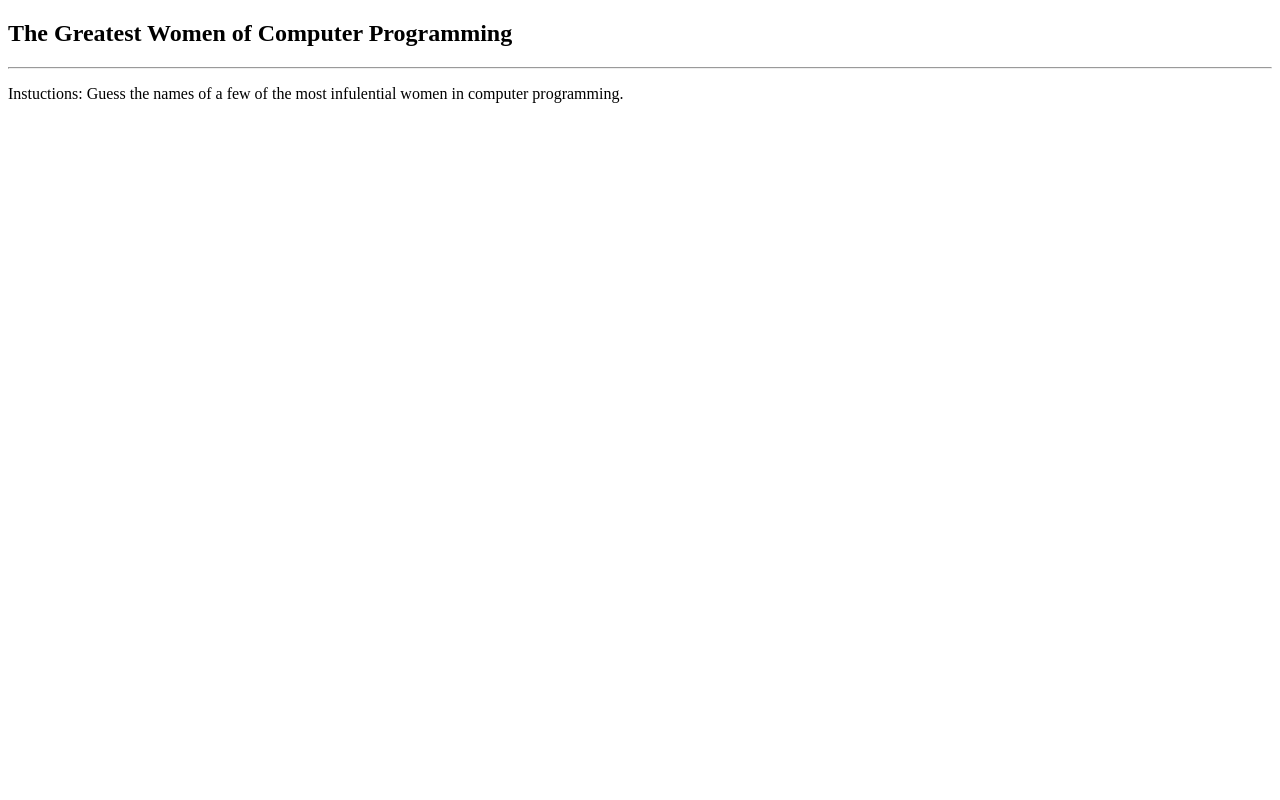
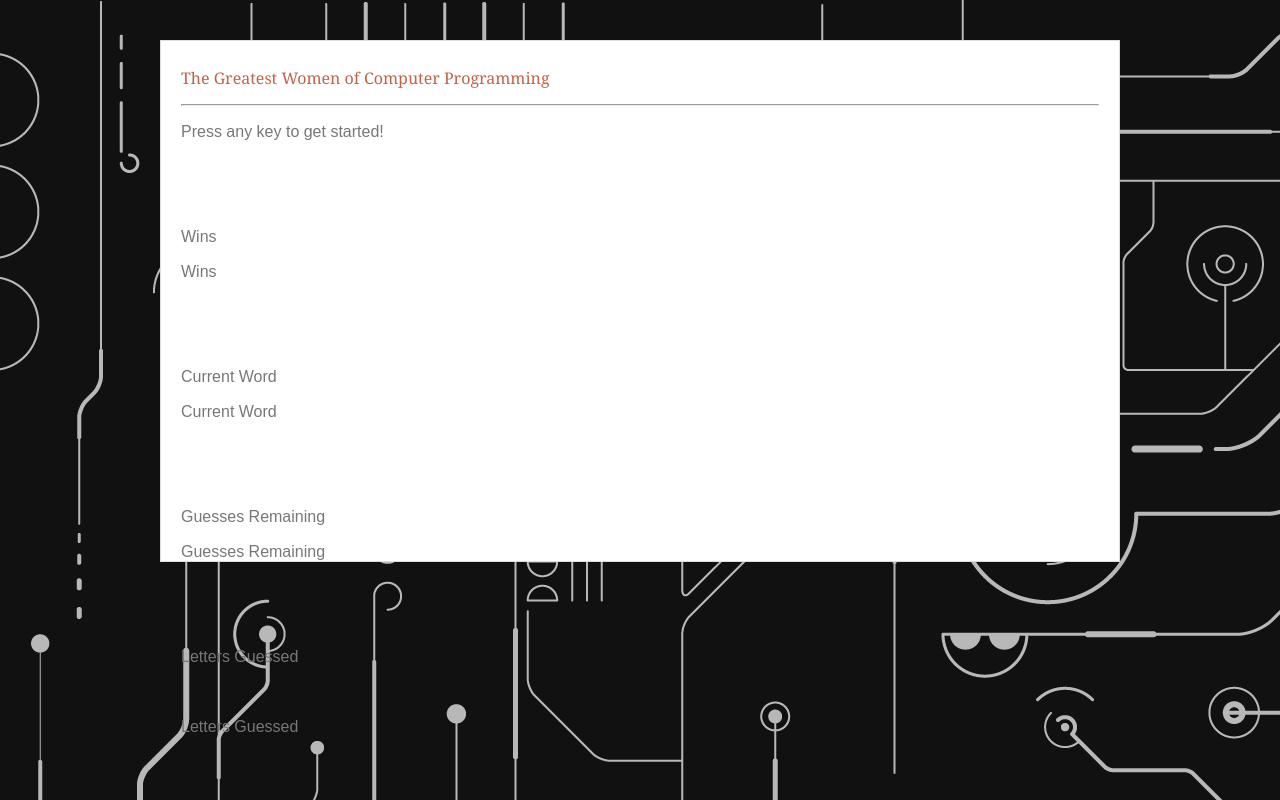
Before and after one commit to umbachg/Word-Guess-Game, a plain HTML site: page index.html in a window 1280 px wide. Drawn offline with Linux system fonts and the light colour scheme.

Commit message:
adding more files and organizing it all.

```diff
--- /dev/null
+++ b/assets/css/css.css
@@ -0,0 +1,39 @@
+body {
+	font-family: 'Arial', Helvetica, sans-serif;
+	color: #777777;
+	background-image: url('../images/background_image.png');
+	margin: 0;
+	padding: 0;
+}
+
+h1 {
+	font-family: 'Georgia', 'Times New Roman', Times, serif;
+	font-size: 24px;
+	color: #ffffff;
+	text-align: center;
+}
+
+h2 {
+	font-family: 'Georgia', 'Times New Roman', Times, serif;
+	color: #c26346;
+}
+
+.container {
+	width: 960px;
+	min-height: 100%;
+	margin: 0 auto;
+}
+
+#main {
+	background-color: #ffffff;
+	trsp
+    width: 920px;
+    height: 480px;
+    padding: 20px;
+    margin: auto;
+    margin: 40px 0px;
+    border-style: solid;
+    border-width: 1px;
+	border-color: #dddddd;
+	line-height: 35px;
+}
--- /dev/null
+++ b/assets/css/reset.css
@@ -0,0 +1,48 @@
+/* http://meyerweb.com/eric/tools/css/reset/
+   v2.0 | 20110126
+   License: none (public domain)
+*/
+
+html, body, div, span, applet, object, iframe,
+h1, h2, h3, h4, h5, h6, p, blockquote, pre,
+a, abbr, acronym, address, big, cite, code,
+del, dfn, em, img, ins, kbd, q, s, samp,
+small, strike, strong, sub, sup, tt, var,
+b, u, i, center,
+dl, dt, dd, ol, ul, li,
+fieldset, form, label, legend,
+table, caption, tbody, tfoot, thead, tr, th, td,
+article, aside, canvas, details, embed,
+figure, figcaption, footer, header, hgroup,
+menu, nav, output, ruby, section, summary,
+time, mark, audio, video {
+	margin: 0;
+	padding: 0;
+	border: 0;
+	font-size: 100%;
+	font: inherit;
+	vertical-align: baseline;
+}
+/* HTML5 display-role reset for older browsers */
+article, aside, details, figcaption, figure,
+footer, header, hgroup, menu, nav, section {
+	display: block;
+}
+body {
+	line-height: 1;
+}
+ol, ul {
+	list-style: none;
+}
+blockquote, q {
+	quotes: none;
+}
+blockquote:before, blockquote:after,
+q:before, q:after {
+	content: '';
+	content: none;
+}
+table {
+	border-collapse: collapse;
+	border-spacing: 0;
+}
--- a/index.html
+++ b/index.html
@@ -1,21 +1,52 @@
 <!DOCTYPE html>
 <html lang="en">
+
 <head>
     <meta charset="UTF-8">
     <meta name="viewport" content="width=device-width, initial-scale=1.0">
     <meta http-equiv="X-UA-Compatible" content="ie=edge">
-    <title>Document</title>
+    <title>Word Guess Game</title>
+    <link href="./assets/css/reset.css" rel="stylesheet" type="text/css">
+    <link href="./assets/css/css.css" rel="stylesheet" type="text/css">
 </head>
+
 <body>
     <div class="container">
         <section id="main">
             <h2>The Greatest Women of Computer Programming</h2>
             <hr />
 
-            <p>
-               Instuctions: Guess the names of a few of the most infulential women in computer programming.
-            </p>
+            <p>Press any key to get started! </p>
+
+            <br>
+            <br>
+
+            <h4>Wins</h4>
+            <h4 id="totalWins">Wins</h4>
+
+            <br>
+            <br>
+
+            <h4>Current Word</h4>
+            <h4 id="currentWord">Current Word</h4>
+
+            <br>
+            <br>
+
+            <h4>Guesses Remaining</h4>
+            <h4 id="remainingGuesses">Guesses Remaining</h4>
+
+            <br>
+            <br>
+
+            <h4>Letters Guessed</h4>
+            <br>
+            <h4 id="guessedLetters">Letters Guessed</h4>
+
         </section>
     </div>
+
+    <script src="./assets/javascript/game.js"></script>
 </body>
+
 </html>
```
Also changed, not shown: assets/javascript/game.js (added).
